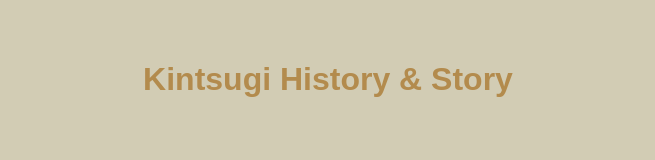
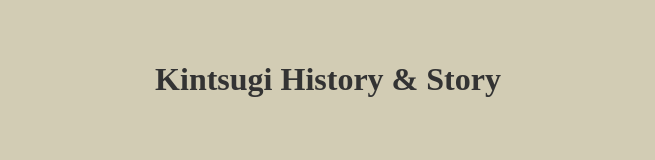
Before and after one commit to valencie0325/subculture, a plain HTML site: page history&story.html in a window 1280 px wide. Shown: the top 160 px of the page, without its empty margins (312-967 px from the left). Drawn offline with Linux system fonts and the light colour scheme.

Commit message:
change story &history page

```diff
--- a/history&story.html
+++ b/history&story.html
@@ -15,7 +15,10 @@
 		h1 {
 			text-align: center;
 			margin-bottom: 1.5rem;
-			color: #b38b4d;
+			color: #333;
+			font-family: futura;
+			font-size: 80;
+
 		}
 
 		.container {
```
